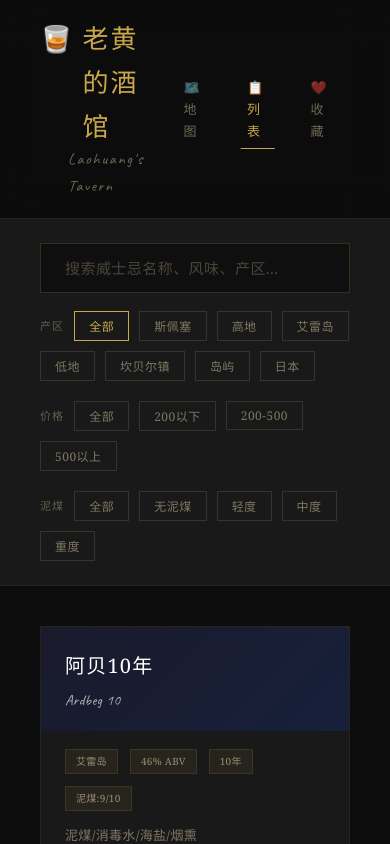
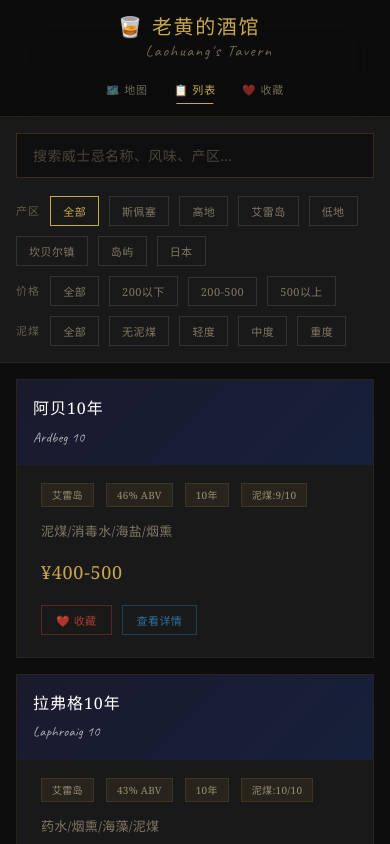
Before and after one commit to richardhuang261-netizen/whisky-tavern, a website: page www/index.html in a window 390 px wide. Both pictures are taken after a click on the element "📋 列表". Shown: the top 844 px of the page. Drawn offline with nearby package versions, Linux system fonts and the light colour scheme; a web font is replaced by a local one.

Commit message:
Fix: ????????(?????)

```diff
--- a/www/index.html
+++ b/www/index.html
@@ -59,6 +59,61 @@ body { font-family:'ZCOOL XiaoWei','Georgia','Noto Serif SC','Source Han Serif S
 .fav-btn:hover,.fav-btn.active { background:rgba(231,76,60,0.12); border-color:rgba(231,76,60,0.6); color:#e74c3c; }
 .note-btn { border-color:rgba(52,152,219,0.3); color:rgba(52,152,219,0.7); }
 .note-btn:hover { background:rgba(52,152,219,0.08); }
+
+/* ===== 手机适配 (max-width: 768px) ===== */
+@media (max-width:768px) {
+    /* 全局字体调整 */
+    body { font-size:14px; line-height:1.6; }
+
+    /* 头部 */
+    .header { padding:12px 16px; flex-direction:column; gap:10px; }
+    .header h1 { font-size:22px; }
+    .nav-tabs { width:100%; justify-content:center; }
+    .nav-tab { padding:8px 14px; font-size:12px; }
+
+    /* 搜索栏 */
+    .search-bar { padding:16px; }
+    .search-input { padding:12px 16px; font-size:14px; }
+    .filters { gap:10px; }
+    .filter-btn { padding:6px 12px; font-size:11px; }
+
+    /* 内容区 */
+    .content { padding:16px; }
+
+    /* 卡片网格：手机上单列 */
+    .whisky-grid {
+        grid-template-columns:1fr !important;
+        gap:16px;
+    }
+
+    /* 卡片 */
+    .whisky-card-header { padding:16px; }
+    .whisky-card-name { font-size:18px; }
+    .whisky-card-name-en { font-size:14px; }
+
+    /* 详情页 */
+    .detail-container { padding:16px !important; }
+    .detail-title { font-size:24px !important; }
+    .detail-info-grid { grid-template-columns:1fr !important; }
+
+    /* 地图 */
+    #map { height:50vh !important; }
+
+    /* 模态框 */
+    .modal-content {
+        width:95% !important;
+        max-height:85vh !important;
+        margin:20px auto !important;
+    }
+}
+
+/* ===== 小屏手机 (max-width: 480px) ===== */
+@media (max-width:480px) {
+    .header h1 { font-size:20px; }
+    .nav-tab { padding:6px 10px; font-size:11px; }
+    .whisky-card-name { font-size:16px; }
+    .detail-title { font-size:20px !important; }
+}
 </style>
 </head>
 <body>
```
